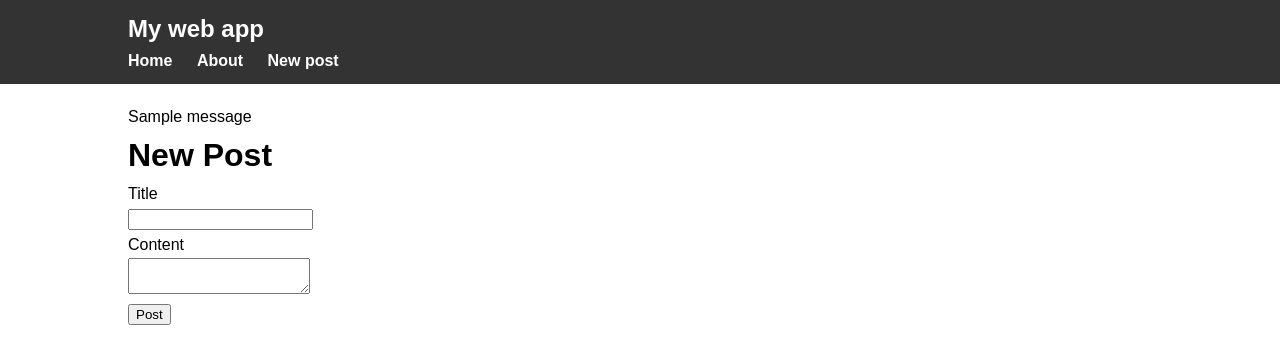
After one commit to lenafm/my_flask_app, a Flask app: page /post/new in a window 1280 px wide. The commit adds this page. Shown: the top 364 px of the page. Run offline with Flask 3, Linux system fonts and the light colour scheme; tables that the repository leaves empty hold one stand-in row (values such as "Sample post"); one stand-in notice (Sample message) is shown.

Commit message:
turn to package

```diff
--- /dev/null
+++ b/flaskapp/forms.py
@@ -0,0 +1,9 @@
+from flask_wtf import FlaskForm
+from wtforms import StringField, TextAreaField, SubmitField
+from wtforms.validators import DataRequired
+
+
+class PostForm(FlaskForm):
+    title = StringField('Title', validators=[DataRequired()])
+    content = TextAreaField('Content', validators=[DataRequired()])
+    submit = SubmitField('Post')  # submit button to submit to our route
--- /dev/null
+++ b/flaskapp/routes.py
@@ -0,0 +1,32 @@
+from flask import render_template, flash, redirect, url_for
+from flaskapp import app, db
+from flaskapp.models import BlogPost
+from flaskapp.forms import PostForm
+
+
+# Route for the home page, which is where the blog posts will be shown
+@app.route("/")
+@app.route("/home")
+def home():
+    # Querying all blog posts from the database
+    posts = BlogPost.query.all()
+    return render_template('home.html', posts=posts)
+
+
+# Route for the about page
+@app.route("/about")
+def about():
+    return render_template('about.html', title='About page')
+
+
+# Route to where users add posts (needs to accept get and post requests)
+@app.route("/post/new", methods=['GET', 'POST'])
+def new_post():
+    form = PostForm()
+    if form.validate_on_submit():
+        post = BlogPost(title=form.title.data, content=form.content.data, user_id=1)
+        db.session.add(post)
+        db.session.commit()
+        flash('Your post has been created!', 'success')
+        return redirect(url_for('home'))
+    return render_template('create_post.html', title='New Post', form=form)
--- /dev/null
+++ b/flaskapp/templates/create_post.html
@@ -0,0 +1,18 @@
+{% extends "layout.html" %}
+{% block content %}
+    <h1>{{ title }}</h1>
+    <form method="post" action="">
+            {{ form.hidden_tag() }}
+        <div>
+            {{ form.title.label() }}<br>
+            {{ form.title }}
+        </div>
+        <div>
+            {{ form.content.label() }}<br>
+            {{ form.content() }}
+        </div>
+        <div>
+            {{ form.submit() }}
+        </div>
+    </form>
+{% endblock %}
--- a/templates/home.html
+++ b/flaskapp/templates/home.html
@@ -3,7 +3,7 @@
   {% for post in posts %}
     <div class="article">
       <h2>{{ post.title }}</h2>
-      <p>By {{ post.author }} on {{ post.date_posted }}</p>
+      <p>By {{ post.author.name }} on {{ post.date_posted.strftime('%Y-%m-%d') }}</p>
       <p>{{ post.content }}</p>
     </div>
   {% endfor %}
--- /dev/null
+++ b/flaskapp/templates/layout.html
@@ -0,0 +1,37 @@
+<!DOCTYPE html>
+<html>
+<head>
+    <meta charset="utf-8">
+    <meta name="viewport" content="width=device-width, initial-scale=1, shrink-to-fit=no">
+    <link rel="stylesheet" type="text/css" href="{{ url_for('static', filename='main.css') }}">
+</head>
+<body>
+<header>
+    <div id="container">
+        <h1 class="logo">My web app</h1>
+        <strong>
+            <nav>
+                <ul class="menu">
+                    <li><a href="{{ url_for('home') }}">Home</a></li>
+                    <li><a href="{{ url_for('about') }}">About</a></li>
+                    <li><a href="{{ url_for('new_post') }}">New post</a></li>
+                </ul>
+            </nav>
+        </strong>
+    </div>
+</header>
+<div class="container">
+      {% with messages = get_flashed_messages(with_categories=true) %}
+      {% if messages %}
+        {% for category, message in messages %}
+          <div class="alert alert-{{ category }}">
+              {{ message }}
+          </div>
+        {% endfor %}
+      {% endif %}
+    {% endwith %}
+    {% block content %}
+    {% endblock %}
+</div>
+</body>
+</html>
--- /dev/null
+++ b/run.py
@@ -0,0 +1,4 @@
+from flaskapp import app
+
+if __name__ == '__main__':
+    app.run(debug=True, port=5005)
```
Also changed, not shown: flaskapp.py (deleted, +0 -32 lines), flaskapp/__init__.py (added, +15 -0 lines), flaskapp/models.py (added, +25 -0 lines), templates/layout.html (deleted, +0 -25 lines), flaskapp/static/main.css (renamed from static/main.css), flaskapp/templates/about.html (renamed from templates/about.html), 1 other file.
